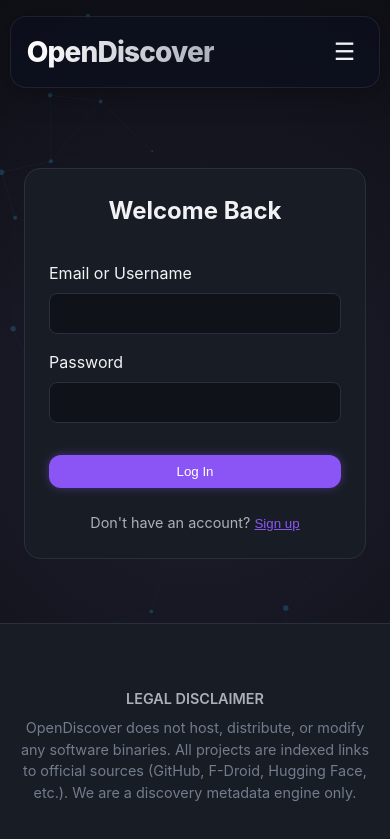
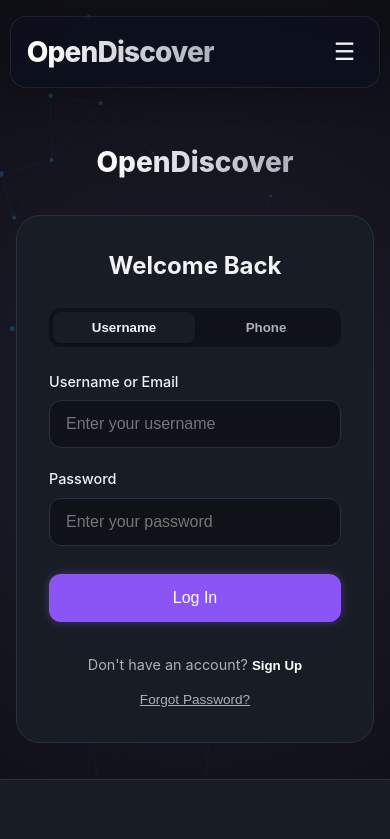
Before and after one commit to krishna3163/OpenDiscover, a React (Vite) app: page /login in a window 390 px wide. Shown: the top 839 px of the page. Built offline with nearby package versions, Linux system fonts and the light colour scheme.

Commit message:
style: Mobile Responsiveness and Login UI Redesign

```diff
--- a/src/index.css
+++ b/src/index.css
@@ -281,14 +281,64 @@
   }
 }
 
-@keyframes slideDown {
-  from {
-    opacity: 0;
-    transform: translateY(-10px);
+to {
+  opacity: 1;
+  transform: translateY(0);
+}
+}
+
+/* Community Layout */
+.community-layout {
+  display: grid;
+  grid-template-columns: minmax(0, 1fr) 300px;
+  gap: 2rem;
+  padding: 2rem 1.5rem;
+}
+
+/* Enhanced Form Inputs */
+.form-input {
+  width: 100%;
+  padding: 0.875rem 1rem;
+  border-radius: var(--radius-md);
+  border: 1px solid var(--border-color);
+  background: var(--bg-dark);
+  color: var(--text-primary);
+  font-size: 1rem;
+  transition: all 0.2s;
+}
+
+.form-input:focus {
+  outline: none;
+  border-color: var(--accent-base);
+  box-shadow: 0 0 0 3px rgba(124, 58, 237, 0.1);
+  background: var(--bg-card);
+}
+
+/* Mobile Overrides */
+@media (max-width: 1024px) {
+  .community-layout {
+    grid-template-columns: 1fr;
+    padding: 1rem;
   }
 
-  to {
-    opacity: 1;
-    transform: translateY(0);
+  .container {
+    padding: 0 1rem;
+  }
+
+  h1 {
+    font-size: 1.75rem !important;
+  }
+
+  h2 {
+    font-size: 1.5rem !important;
+  }
+
+  h3 {
+    font-size: 1.25rem !important;
+  }
+
+  /* Login Page Mobile specific */
+  .login-container {
+    padding: 2rem 1rem !important;
   }
 }
--- a/src/pages/CommunityPage.tsx
+++ b/src/pages/CommunityPage.tsx
@@ -11,7 +11,7 @@
     ];
 
     return (
-        <div className="container" style={{ padding: '2rem 1.5rem', display: 'grid', gridTemplateColumns: 'minmax(0, 1fr) 300px', gap: '2rem' }}>
+        <div className="container community-layout">
 
             {/* Main Forum Content */}
             <div>
--- a/src/pages/LoginPage.tsx
+++ b/src/pages/LoginPage.tsx
@@ -1,3 +1,4 @@
+
 import React, { useState } from 'react';
 import { useNavigate } from 'react-router-dom';
 import { useAuth } from '../context/AuthContext';
@@ -8,6 +9,7 @@
 
     // UI State
     const [isSignUp, setIsSignUp] = useState(false);
+    const [authMethod, setAuthMethod] = useState<'username' | 'phone'>('username');
     const [step, setStep] = useState<1 | 2>(1);
 
     // Form State
@@ -24,14 +26,13 @@
         if ((email === 'krishna0858' && password === '@krishna') ||
             (email === 'Piyush_Mishra' && password === 'piyushmishra')) {
             setStep(2);
-            alert('OTP sent to your device: 123456');
+            // Simulated "Sent" toast
             return;
         }
 
         // Generic Validations
         if (email && password) {
             setStep(2);
-            alert('OTP sent to your device: 123456');
         }
     };
 
@@ -39,10 +40,9 @@
     const handleLogin = (e: React.FormEvent) => {
         e.preventDefault();
 
-        if (otp === '123456') {
+        if (otp === '123456') { // Mock OTP
             let userData = { name: 'User', email: email };
 
-            // Set User Data based on credentials
             if (email === 'krishna0858') {
                 userData = { name: 'Krishna', email: 'krishna0858@opendiscover.com' };
             } else if (email === 'Piyush_Mishra') {
@@ -61,89 +61,134 @@
     };
 
     return (
-        <div className="container" style={{ padding: '4rem 1.5rem', display: 'flex', justifyContent: 'center' }}>
-            <div className="card" style={{ width: '100%', maxWidth: '400px' }}>
-                <h2 style={{ fontSize: '2rem', fontWeight: 700, textAlign: 'center', marginBottom: '2rem' }}>
-                    {step === 2 ? 'Two-Step Verification' : (isSignUp ? 'Create Account' : 'Welcome Back')}
+        <div className="login-container" style={{ minHeight: '80vh', display: 'flex', flexDirection: 'column', alignItems: 'center', justifyContent: 'center', padding: '2rem' }}>
+
+            {/* Logo Area */}
+            <div style={{ marginBottom: '2rem', textAlign: 'center' }}>
+                <h1 style={{ fontSize: '2.5rem', fontWeight: 800, background: 'linear-gradient(to right, #fff, var(--text-secondary))', WebkitBackgroundClip: 'text', WebkitTextFillColor: 'transparent' }}>
+                    OpenDiscover
+                </h1>
+            </div>
+
+            <div className="card" style={{ width: '100%', maxWidth: '420px', padding: '2rem', background: 'var(--bg-card)', border: '1px solid var(--border-color)', borderRadius: '1.5rem', boxShadow: 'var(--shadow-lg)' }}>
+                <h2 style={{ fontSize: '1.5rem', fontWeight: 700, textAlign: 'center', marginBottom: '1.5rem' }}>
+                    {step === 2 ? 'Security Verification' : (isSignUp ? 'Create Account' : 'Welcome Back')}
                 </h2>
 
                 {step === 1 ? (
-                    <form onSubmit={handleCredentialsSubmit}>
+                    <>
+                        {/* Toggle Tabs (Visual) */}
+                        {!isSignUp && (
+                            <div style={{ display: 'flex', background: 'var(--bg-dark)', padding: '0.25rem', borderRadius: '0.75rem', marginBottom: '1.5rem' }}>
+                                <button
+                                    onClick={() => setAuthMethod('username')}
+                                    style={{ flex: 1, padding: '0.5rem', borderRadius: '0.5rem', border: 'none', background: authMethod === 'username' ? 'var(--bg-card)' : 'transparent', color: authMethod === 'username' ? 'var(--text-primary)' : 'var(--text-secondary)', fontWeight: 600, cursor: 'pointer', boxShadow: authMethod === 'username' ? 'var(--shadow-sm)' : 'none', transition: 'all 0.2s' }}
+                                >
+                                    Username
+                                </button>
+                                <button
+                                    onClick={() => setAuthMethod('phone')}
+                                    style={{ flex: 1, padding: '0.5rem', borderRadius: '0.5rem', border: 'none', background: authMethod === 'phone' ? 'var(--bg-card)' : 'transparent', color: authMethod === 'phone' ? 'var(--text-primary)' : 'var(--text-secondary)', fontWeight: 600, cursor: 'pointer', boxShadow: authMethod === 'phone' ? 'var(--shadow-sm)' : 'none', transition: 'all 0.2s' }}
+                                >
+                                    Phone
+                                </button>
+                            </div>
+                        )}
+
+                        <form onSubmit={handleCredentialsSubmit} style={{ display: 'flex', flexDirection: 'column', gap: '1.25rem' }}>
                             {isSignUp && (
-                            <div style={{ marginBottom: '1rem' }}>
-                                <label style={{ display: 'block', marginBottom: '0.5rem' }}>Full Name</label>
+                                <div>
+                                    <label style={{ display: 'block', marginBottom: '0.5rem', fontWeight: 500, fontSize: '0.9rem' }}>Full Name</label>
                                     <input
                                         type="text"
                                         required
                                         value={name}
                                         onChange={(e) => setName(e.target.value)}
-                                    style={{ width: '100%', padding: '0.75rem', borderRadius: 'var(--radius-sm)', border: '1px solid var(--border-color)', background: 'var(--bg-dark)', color: 'var(--text-primary)' }}
+                                        className="form-input"
+                                        placeholder="Enter your full name"
                                     />
                                 </div>
                             )}
 
-                        <div style={{ marginBottom: '1rem' }}>
-                            <label style={{ display: 'block', marginBottom: '0.5rem' }}>Email or Username</label>
+                            <div>
+                                <label style={{ display: 'block', marginBottom: '0.5rem', fontWeight: 500, fontSize: '0.9rem' }}>{authMethod === 'username' ? 'Username or Email' : 'Phone Number'}</label>
                                 <input
                                     type="text"
                                     required
                                     value={email}
                                     onChange={(e) => setEmail(e.target.value)}
-                                style={{ width: '100%', padding: '0.75rem', borderRadius: 'var(--radius-sm)', border: '1px solid var(--border-color)', background: 'var(--bg-dark)', color: 'var(--text-primary)' }}
+                                    className="form-input"
+                                    placeholder={authMethod === 'username' ? "Enter your username" : "Enter your phone number"}
                                 />
                             </div>
 
-                        <div style={{ marginBottom: '2rem' }}>
-                            <label style={{ display: 'block', marginBottom: '0.5rem' }}>Password</label>
+                            <div>
+                                <label style={{ display: 'block', marginBottom: '0.5rem', fontWeight: 500, fontSize: '0.9rem' }}>Password</label>
                                 <input
                                     type="password"
                                     required
                                     value={password}
                                     onChange={(e) => setPassword(e.target.value)}
-                                style={{ width: '100%', padding: '0.75rem', borderRadius: 'var(--radius-sm)', border: '1px solid var(--border-color)', background: 'var(--bg-dark)', color: 'var(--text-primary)' }}
+                                    className="form-input"
+                                    placeholder="Enter your password"
                                 />
                             </div>
 
-                        <button className="btn btn-primary" style={{ width: '100%' }}>
+                            <button className="btn btn-primary" style={{ width: '100%', padding: '0.875rem', fontSize: '1rem', marginTop: '0.5rem' }}>
                                 {isSignUp ? 'Sign Up' : 'Log In'}
                             </button>
                         </form>
+                    </>
                 ) : (
-                    <form onSubmit={handleLogin}>
-                        <div style={{ marginBottom: '1rem', textAlign: 'center' }}>
-                            <p style={{ marginBottom: '1rem', color: 'var(--text-secondary)' }}>
-                                Please enter the verification code sent to your device.
-                            </p>
+                    <form onSubmit={handleLogin} style={{ display: 'flex', flexDirection: 'column', gap: '1.5rem', textAlign: 'center' }}>
+                        <div style={{ background: 'rgba(16, 185, 129, 0.1)', color: '#34d399', padding: '1rem', borderRadius: 'var(--radius-md)', display: 'flex', alignItems: 'center', gap: '1rem' }}>
+                            <div style={{ background: '#10b981', borderRadius: '50%', padding: '0.25rem' }}>✓</div>
+                            <div style={{ textAlign: 'left' }}>
+                                <div style={{ fontWeight: 700 }}>OTP Sent!</div>
+                                <div style={{ fontSize: '0.8rem' }}>Check your device for the code (123456)</div>
+                            </div>
+                        </div>
+
+                        <div>
                             <input
                                 type="text"
                                 required
                                 placeholder="Enter 6-digit OTP"
                                 value={otp}
                                 onChange={(e) => setOtp(e.target.value)}
-                                style={{ width: '100%', padding: '0.75rem', borderRadius: 'var(--radius-sm)', border: '1px solid var(--border-color)', background: 'var(--bg-dark)', color: 'var(--text-primary)', textAlign: 'center', fontSize: '1.2rem', letterSpacing: '0.2rem' }}
+                                className="form-input"
+                                style={{ textAlign: 'center', fontSize: '1.5rem', letterSpacing: '0.5rem', fontWeight: 700 }}
+                                maxLength={6}
                             />
                         </div>
-                        <button className="btn btn-primary" style={{ width: '100%' }}>Verify & Login</button>
+                        <button className="btn btn-primary" style={{ width: '100%', padding: '0.875rem' }}>Verify & Login</button>
                         <button
                             type="button"
                             onClick={() => setStep(1)}
-                            style={{ width: '100%', marginTop: '1rem', background: 'none', border: 'none', color: 'var(--text-secondary)', cursor: 'pointer' }}
+                            style={{ background: 'none', border: 'none', color: 'var(--text-secondary)', cursor: 'pointer', fontSize: '0.9rem' }}
                         >
-                            Back
+                            Back to Login
                         </button>
                     </form>
                 )}
 
                 {step === 1 && (
-                    <p style={{ textAlign: 'center', marginTop: '1.5rem', fontSize: '0.9rem', color: 'var(--text-secondary)' }}>
+                    <div style={{ marginTop: '2rem', textAlign: 'center' }}>
+                        <p style={{ fontSize: '0.9rem', color: 'var(--text-secondary)' }}>
                             {isSignUp ? "Already have an account?" : "Don't have an account?"}{' '}
                             <button
                                 onClick={() => setIsSignUp(!isSignUp)}
-                            style={{ background: 'none', border: 'none', color: 'var(--accent-base)', cursor: 'pointer', textDecoration: 'underline' }}
+                                style={{ background: 'none', border: 'none', color: '#fff', fontWeight: 600, cursor: 'pointer' }}
                             >
-                            {isSignUp ? 'Log in' : 'Sign up'}
+                                {isSignUp ? 'Log In' : 'Sign Up'}
                             </button>
                         </p>
+                        {!isSignUp && (
+                            <button style={{ marginTop: '1rem', background: 'none', border: 'none', color: 'var(--text-secondary)', fontSize: '0.85rem', textDecoration: 'underline', cursor: 'pointer' }}>
+                                Forgot Password?
+                            </button>
+                        )}
+                    </div>
                 )}
             </div>
         </div>
```
Lines whose indentation alone changed are shown as unchanged.
